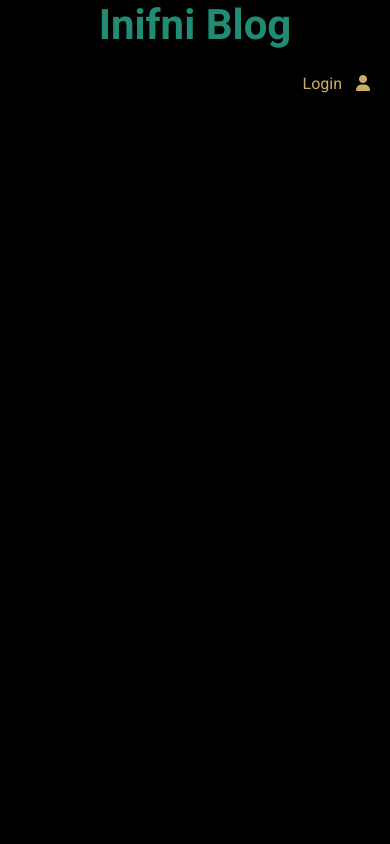
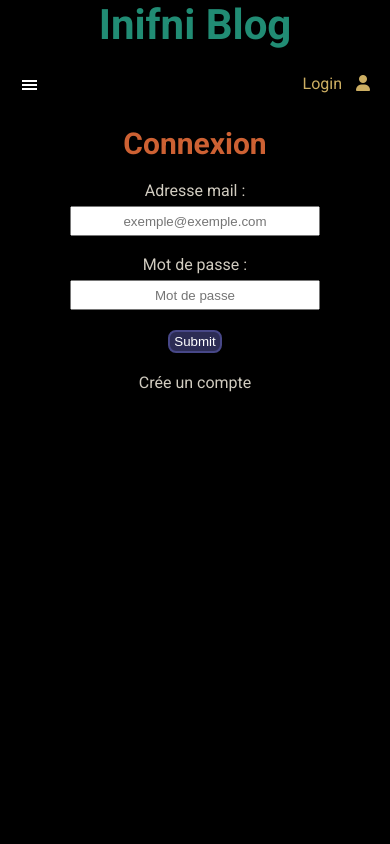
Before and after one commit to abject1/blog_bdd, a PHP site: page /login.php in a window 390 px wide. Run offline with PHP 8.4, Linux system fonts and the light colour scheme; style sheets or scripts are compiled from the project's sources; some libraries are stand-ins or nearby versions.

Commit message:
ajout header, login, account, php debut

```diff
--- /dev/null
+++ b/dist/css/login.css
@@ -0,0 +1,43 @@
+:root {
+  --primary: #706fd3;
+  --dark: #2c2c54;
+  --accent: #474787;
+  --text: #d1ccc0;
+  --divider: #84817a;
+  --desert: #ccae62;
+  --spring-splash: #218c74;
+  --chilean-fire: #cd6133;
+  --font-family: 'Roboto', 'Segoe UI',sans-serif;
+  --box-shadow: 0 1px 2px 0 rgba(60, 64, 67, 0.3), 0 1px 3px 1px rgba(60, 64, 67, 0.15); }
+
+/* https: //flatuicolors.com/palette/es */
+/* Landscape phones and down */
+/* Landscape phone to portrait tablet */
+/* Portrait tablet to landscape and desktop */
+/* Large desktop */
+body {
+  min-height: 100vh; }
+  body .login {
+    display: flex;
+    flex-direction: column;
+    justify-content: center;
+    align-items: center; }
+    body .login h4 {
+      margin-top: 3rem;
+      color: var(--chilean-fire); }
+    body .login form label {
+      display: flex;
+      flex-direction: column;
+      justify-content: center;
+      align-items: center; }
+      body .login form label input {
+        margin-top: 0.6rem;
+        width: 25rem;
+        height: 3rem; }
+        body .login form label input::placeholder {
+          text-align: center; }
+    body .login form .btn-submit {
+      display: block;
+      margin: 2rem auto 0 auto; }
+    body .login a {
+      margin-top: 2rem; }
--- a/dist/css/main.css
+++ b/dist/css/main.css
@@ -78,6 +78,50 @@ a {
   min-height: 0.5rem;
   color: var(--divider); }
 
+.navSeen {
+  display: block;
+  text-align: center;
+  transition: 5s;
+  position: fixed;
+  margin-left: 0.6rem;
+  z-index: 2; }
+
+.spanNotSeen {
+  display: none !important; }
+
+.spanRotateUn {
+  rotate: 45deg;
+  transform: translateY(0.2rem);
+  transform: translateX(0.2rem); }
+
+.spanRotateDeux {
+  rotate: 135deg;
+  transform: translateY(-0.2rem);
+  transform: translateX(-0.2rem); }
+
+.active {
+  color: var(--primary); }
+
+.btn {
+  border-radius: 0.8rem;
+  padding: 0.2rem 0.4rem; }
+  .btn-primary {
+    border: 0.2rem solid var(--primary);
+    background-color: var(--divider);
+    color: white; }
+  .btn-secondary {
+    border: 0.2rem solid var(--dark);
+    background-color: var(--desert);
+    color: white; }
+  .btn-danger {
+    border: 0.2rem solid black;
+    background-color: red;
+    color: white; }
+  .btn-submit {
+    border: 0.2rem solid var(--accent);
+    background-color: var(--dark);
+    color: white; }
+
 body header h1 {
   text-align: center;
   color: var(--spring-splash); }
@@ -97,3 +141,37 @@ body header .log {
       border-radius: 0.5rem;
       background-color: white;
       color: var(--chilean-fire); }
+
+@media (max-width: 480px) {
+  body header #menuBurger {
+    display: block;
+    margin: 0.6rem 2rem; } }
+
+@media (min-width: 481px) and (max-width: 767px) {
+  body header #menuBurger {
+    display: none; } }
+
+@media (min-width: 768px) and (max-width: 979px) {
+  body header #menuBurger {
+    display: none; } }
+
+@media (min-width: 1200px) {
+  body header #menuBurger {
+    display: none; } }
+
+body header #menuBurger span {
+  display: block;
+  margin: 0.2rem;
+  min-height: 0.2rem;
+  max-width: 1.5rem;
+  background-color: white; }
+
+@media (max-width: 480px) {
+  body header nav {
+    display: none; } }
+
+body header nav li {
+  margin: 0.3rem auto;
+  max-width: 9rem;
+  padding-bottom: 0.2rem;
+  padding: 0.4rem; }
--- a/includes/head.php
+++ b/includes/head.php
@@ -2,7 +2,7 @@
 <meta http-equiv="X-UA-Compatible" content="IE=edge">
 <meta name="viewport" content="width=device-width, initial-scale=1.0">
 <!-- LINK JS -->
-<script defer src="./dist/js/main.js"></script>
+<script defer src="./dist/js/menuBurger.js"></script>
 <!-- LINK CSS -->
 <link rel="stylesheet" href="./dist/css/main.css">
 <link rel="stylesheet" href="./dist/css/index.css">
--- a/includes/header.php
+++ b/includes/header.php
@@ -4,8 +4,19 @@
     <div class="log">
         <?php if ($_SERVER['REQUEST_URI'] !== '/blog_bdd/login.php') { ?>
             <a href="./login.php">Login <i class="fa-solid fa-user"></i></a>
-        <?php } else { ?>
-            <a href="">Logout <i class="fa-solid fa-user"></i></a>
-        <?php } ?>
+        <?php } else if ($_SERVER['REQUEST_URI'] === '/blog_bdd/login.php') {
+        }  ?>
     </div>
+    <div id="menuBurger">
+        <span id="spanUn"></span>
+        <span id="spanDeux"></span>
+        <span id="spanNotSeen"></span>
+    </div>
+    <nav>
+        <ul>
+            <li class="<?php $_SERVER['REQUEST_URI'] === '/blog_bdd/index.php' ? 'active' : '' ?>"><a href="./index.php">Accueil</a></li>
+            <li class="<?php $_SERVER['REQUEST_URI'] === '/blog_bdd/add-article.php' ? 'active' : '' ?>"><a href="./add-article.php">Ajouter un article</a></li>
+            <li class="<?php $_SERVER['REQUEST_URI'] === '/blog_bdd/profil.php' ? 'active' : '' ?>"><a href="./profil.php">Mon profil</a></li>
+        </ul>
+    </nav>
 </header>
--- a/login.php
+++ b/login.php
@@ -3,11 +3,30 @@
 
 <head>
     <?php include './includes/head.php' ?>
+    <link rel="stylesheet" href="./dist/css/login.css">
     <title>Infini Blog | Login</title>
 </head>
 
 <body>
     <?php include './includes/header.php' ?>
+    <?php
+    $login = true;
+    $createAccount = false;
+
+    if ($login === true) {
+    ?>
+        <div class="login">
+            <h4>Connexion</h4>
+            <form action="./loginConnexion.php" method="POST">
+                <label for="mail" id="mail">Adresse mail :
+                    <input type="text" name="mail" placeholder="exemple@exemple.com"></label><br>
+                <label for="password" id="password">Mot de passe :
+                    <input type="password" name="password" placeholder="Mot de passe"></label>
+                <input type="submit" class="btn btn-submit">
+            </form>
+            <a href="./createAccount.php">Crée un compte</a>
+        </div>
+    <?php } ?>
 </body>
 
 </html>
--- a/src/scss/_classes.scss
+++ b/src/scss/_classes.scss
@@ -13,3 +13,57 @@
     min-height: 0.5rem;
     color: var(--divider);
 }
+
+.navSeen {
+    display: block;
+    text-align: center;
+    transition: 5s;
+    position: fixed;
+    margin-left: 0.6rem;
+    z-index: 2;
+}
+
+.spanNotSeen {
+    display: none !important;
+}
+
+.spanRotateUn {
+    rotate: 45deg;
+    transform: translateY(0.2rem);
+    transform: translateX(0.2rem);
+}
+
+.spanRotateDeux {
+    rotate: 135deg;
+    transform: translateY(-0.2rem);
+    transform: translateX(-0.2rem);
+}
+
+.active {
+    color: var(--primary);
+}
+
+.btn {
+    border-radius: 0.8rem;
+    padding: 0.2rem 0.4rem;
+    &-primary {
+        border: 0.2rem solid var(--primary);
+        background-color: var(--divider);
+        color: white;
+    }
+    &-secondary {
+        border: 0.2rem solid var(--dark);
+        background-color: var(--desert);
+        color: white;
+    }
+    &-danger {
+        border: 0.2rem solid black;
+        background-color: red;
+        color: white;
+    }
+    &-submit {
+        border: 0.2rem solid var(--accent);
+        background-color: var(--dark);
+        color: white;
+    }
+}
--- a/src/scss/_media-queries.scss
+++ b/src/scss/_media-queries.scss
@@ -7,7 +7,7 @@
 
 /* Landscape phone to portrait tablet */
 @mixin sm {
-    @media (max-width: 767px) {
+    @media (min-width: 481px) and (max-width: 767px) {
         @content;
     }
 }
--- /dev/null
+++ b/src/scss/login.scss
@@ -0,0 +1,40 @@
+@import './variables';
+@import './media-queries';
+
+body {
+    min-height: 100vh;
+    .login {
+        display: flex;
+        flex-direction: column;
+        justify-content: center;
+        align-items: center;
+        h4 {
+            margin-top: 3rem;
+            color: var(--chilean-fire);
+        }
+        form {
+            label {
+                display: flex;
+                flex-direction: column;
+                justify-content: center;
+                align-items: center;
+                input {
+                    margin-top: 0.6rem;
+                    width: 25rem;
+                    height: 3rem;
+                    &::placeholder {
+                        text-align: center;
+                    }
+                }
+            }
+            .btn-submit {
+                display: block;
+                margin: 2rem auto 0 auto;
+            }
+        }
+        a {
+            margin-top: 2rem;
+        }
+
+    }
+}
--- a/src/scss/main.scss
+++ b/src/scss/main.scss
@@ -31,5 +31,38 @@ body {
                 }
             }
         }
+        #menuBurger {
+            @include xs {
+                display: block;
+                margin: 0.6rem 2rem;
+            }
+            @include sm {
+                display: none;
+            }
+            @include md {
+                display: none;
+            }
+            @include xl {
+                display: none;
+            }
+            span {
+                display: block;
+                margin: 0.2rem;
+                min-height: 0.2rem;
+                max-width: 1.5rem;
+                background-color: white;
+            }
+        }
+        nav {
+            @include xs {
+                display: none;
+            }
+            li {
+                margin: 0.3rem auto;
+                max-width: 9rem;
+                padding-bottom: 0.2rem;
+                padding: 0.4rem;
+            }
+        }
     }
 }
```
Also changed, not shown: createAccount.php (added, +112 -0 lines), dist/css/createAccount.css (added, +45 -0 lines), functionsSQL.php (added, +90 -0 lines), src/js/menuBurger.js (added, +23 -0 lines), src/scss/createAccount.scss (added, +47 -0 lines), add-article.php (added), dist/js/main.js (deleted), dist/js/menuBurger.js (added), profil.php (added), src/js/main.js (deleted).
